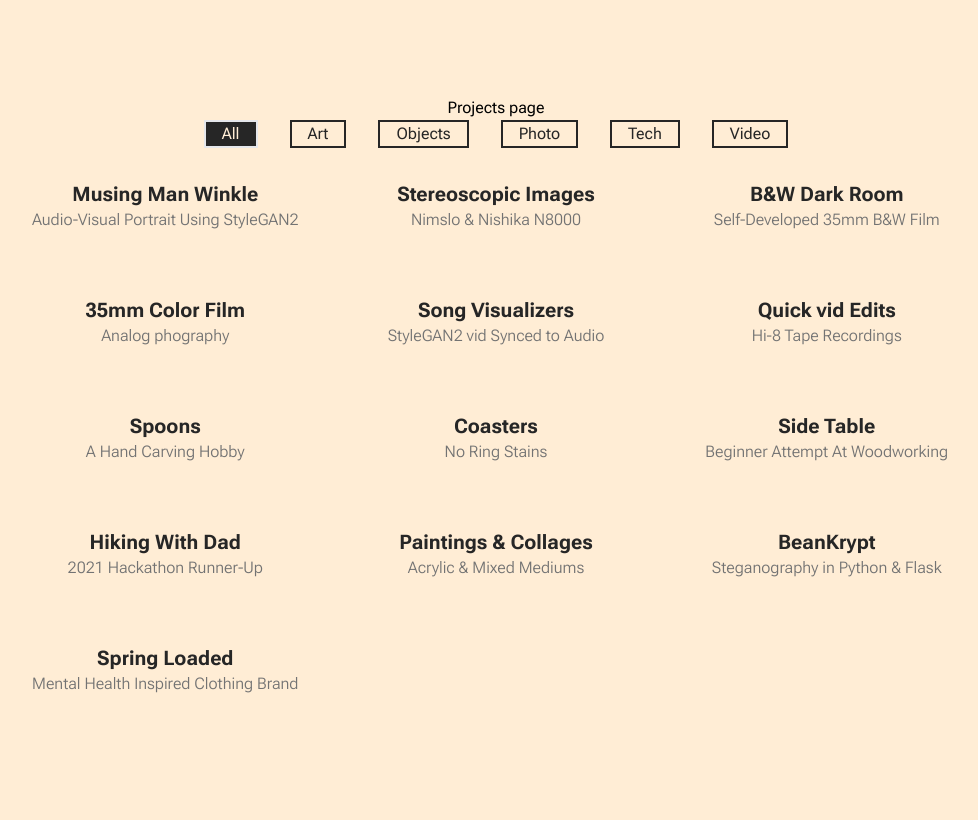
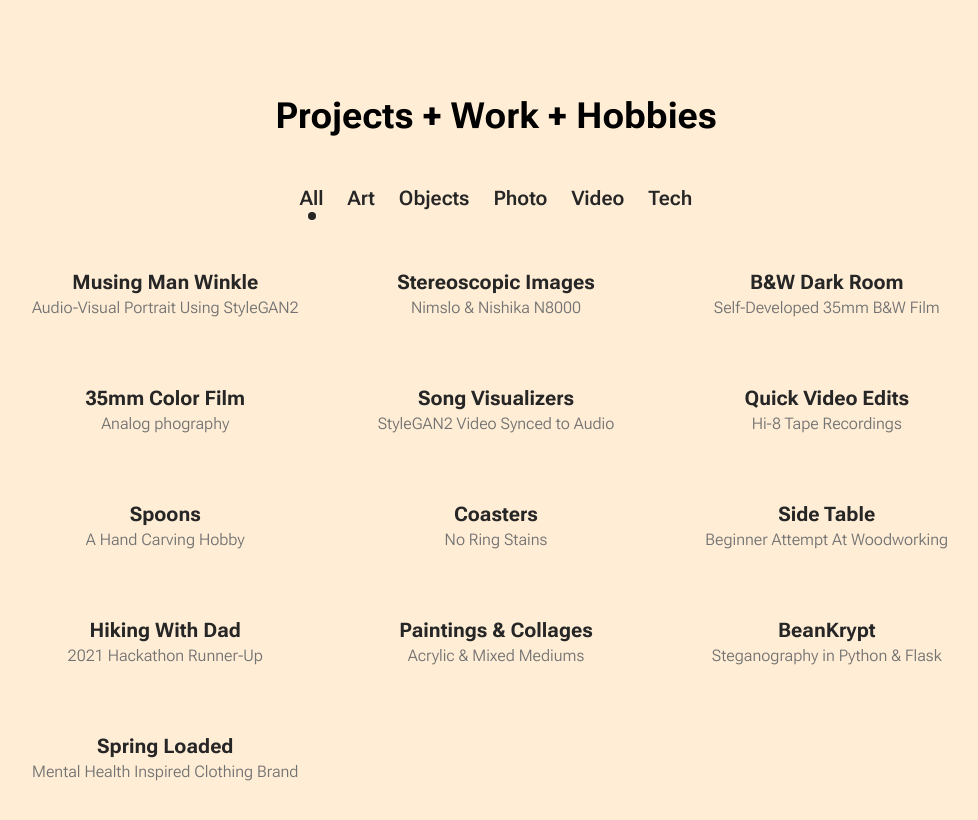
Before and after one commit to seb-fousse/personal-site, a Next.js app: page /projects in a window 1280 px wide. Shown: the top 820 px of the page, without its empty margins (144-1122 px from the left). Built offline with nearby package versions, Linux system fonts and the light colour scheme.

Commit message:
Animated Filter Selector

```diff
--- a/components/Filter.js
+++ b/components/Filter.js
@@ -1,9 +1,12 @@
 import { useEffect } from 'react'
+import { motion } from 'framer-motion'
 
 function Filter({ projects, setFiltered, activeTag, setActiveTag }) {
 
+  const TAGS=['All', 'Art', 'Objects', 'Photo', 'Video', 'Tech']
+
   useEffect(() => {
-    if(activeTag === 'all'){
+    if (activeTag === 'All') {
       setFiltered(projects);
       return;
     }
@@ -14,13 +17,29 @@ function Filter({ projects, setFiltered, activeTag, setActiveTag }) {
   }, [activeTag]);
 
   return (
-    <div className="filter-container flex flex-row flex-wrap justify-center text-neutral-800">
-      <button onClick={() => setActiveTag('all')} className={activeTag==='all' ? "text-orange-100 bg-neutral-800 mx-4 px-4 border-2" : "mx-4 px-4 border-2 border-neutral-800"}>All</button>
-      <button onClick={() => setActiveTag('art')} className={activeTag==='art' ? "text-orange-100 bg-neutral-800 mx-4 px-4 border-2" : "mx-4 px-4 border-2 border-neutral-800"}>Art</button>
-      <button onClick={() => setActiveTag('obj')} className={activeTag==='obj' ? "text-orange-100 bg-neutral-800 mx-4 px-4 border-2" : "mx-4 px-4 border-2 border-neutral-800"}>Objects</button>
-      <button onClick={() => setActiveTag('pho')} className={activeTag==='pho' ? "text-orange-100 bg-neutral-800 mx-4 px-4 border-2" : "mx-4 px-4 border-2 border-neutral-800"}>Photo</button>
-      <button onClick={() => setActiveTag('tec')} className={activeTag==='tec' ? "text-orange-100 bg-neutral-800 mx-4 px-4 border-2" : "mx-4 px-4 border-2 border-neutral-800"}>Tech</button>
-      <button onClick={() => setActiveTag('vid')} className={activeTag==='vid' ? "text-orange-100 bg-neutral-800 mx-4 px-4 border-2" : "mx-4 px-4 border-2 border-neutral-800"}>Video</button>
+    <div className="filter-container flex flex-row flex-wrap justify-center font-semibold text-xl text-neutral-800">
+
+      {TAGS.map(tag => (
+        <div
+          className="mx-1 my-2 p-2 items-center flex flex-col"
+          onClick={() => setActiveTag(tag)}
+          tabIndex={0}
+          key={tag}
+        >
+
+          <div className="cursor-pointer">
+            {tag}
+          </div>
+
+          {tag === activeTag ?
+            <motion.div layoutId="selector">
+              <div
+                className="h-2 w-2 rounded-full bg-neutral-800">
+              </div>
+            </motion.div> : null
+          }
+        </div>
+      ))}
     </div>
   )
 }
--- a/pages/projects.js
+++ b/pages/projects.js
@@ -9,7 +9,7 @@ import { motion, AnimatePresence } from 'framer-motion'
 
 export default function Projects() {
 	const [filtered, setFiltered] = useState([]);
-	const [activeTag, setActiveTag] = useState('all');
+	const [activeTag, setActiveTag] = useState('All');
 
 	useEffect(() => {
 		setFiltered(projects);
@@ -22,7 +22,9 @@ export default function Projects() {
 
 			<main className="container flex flex-col justify-center items-center align-middle p-24 min-h-full min-w-full bg-orange-100">
 
-				<h1>Projects page</h1>
+				<h1 className="text-4xl font-bold mb-8">
+					Projects + Work + Hobbies
+				</h1>
 				<Filter projects={projects} setFiltered={setFiltered} activeTag={activeTag} setActiveTag={setActiveTag} />
 
 				<motion.div
--- a/public/js/projectList.js
+++ b/public/js/projectList.js
@@ -3,78 +3,78 @@ export const projects = [
     "title": "Musing Man Winkle",
     "desc": "Audio-Visual Portrait Using StyleGAN2",
     "href": "/",
-    "tags": ["art", "tec"]
+    "tags": ["Art", "Tech"]
   },
   {
     "title": "Stereoscopic Images",
     "desc": "Nimslo & Nishika N8000",
     "href": "/",
-    "tags": ["pho"]
+    "tags": ["Photo"]
   },
   {
     "title": "B&W Dark Room",
     "desc": "Self-Developed 35mm B&W Film",
     "href": "/",
-    "tags": ["pho"]
+    "tags": ["Photo"]
   },
   {
     "title": "35mm Color Film",
     "desc": "Analog phography",
     "href": "/",
-    "tags": ["pho"]
+    "tags": ["Photo"]
   },
   {
     "title": "Song Visualizers",
-    "desc": "StyleGAN2 vid Synced to Audio",
+    "desc": "StyleGAN2 Video Synced to Audio",
     "href": "/",
-    "tags": ["vid", "tec"]
+    "tags": ["Video", "Tech"]
   },
   {
-    "title": "Quick vid Edits",
+    "title": "Quick Video Edits",
     "desc": "Hi-8 Tape Recordings",
     "href": "/",
-    "tags": ["vid"]
+    "tags": ["Video"]
   },
   {
     "title": "Spoons",
     "desc": "A Hand Carving Hobby",
     "href": "/",
-    "tags": ["obj"]
+    "tags": ["Objects"]
   },
   {
     "title": "Coasters",
     "desc": "No Ring Stains",
     "href": "/",
-    "tags": ["obj"]
+    "tags": ["Objects"]
   },
   {
     "title": "Side Table",
     "desc": "Beginner Attempt At Woodworking",
     "href": "/",
-    "tags": ["obj"]
+    "tags": ["Objects"]
   },
   {
     "title": "Hiking With Dad",
     "desc": "2021 Hackathon Runner-Up",
     "href": "/",
-    "tags": ["tec"]
+    "tags": ["Tech"]
   },
   {
     "title": "Paintings & Collages",
     "desc": "Acrylic & Mixed Mediums",
     "href": "/",
-    "tags": ["art"]
+    "tags": ["Art"]
   },
   {
     "title": "BeanKrypt",
     "desc": "Steganography in Python & Flask",
     "href": "/",
-    "tags": ["tec"]
+    "tags": ["Tech"]
   },
   {
     "title": "Spring Loaded",
     "desc": "Mental Health Inspired Clothing Brand",
     "href": "/",
-    "tags": ["art"]
+    "tags": ["Art"]
   }
 ];
```
